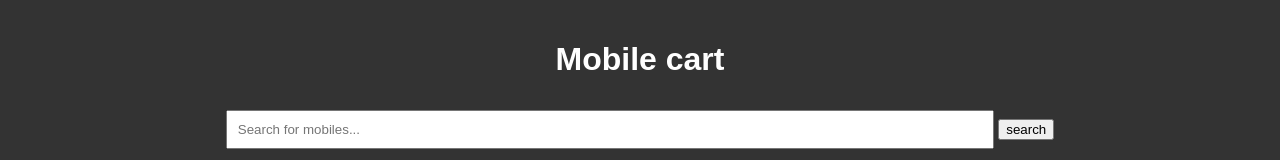
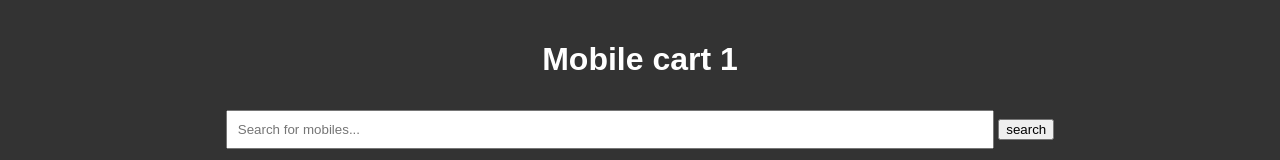
Before and after one commit to sanket9022/mobile-cart, a plain HTML site: page index.html in a window 1280 px wide. Shown: the top 160 px of the page. Drawn offline with Linux system fonts and the light colour scheme.

Commit message:
Update index.html

```diff
--- a/index.html
+++ b/index.html
@@ -8,7 +8,7 @@
 </head>
 <body>
     <header>
-        <h1>Mobile cart</h1>
+        <h1>Mobile cart 1</h1>
         <input type="text" id="searchBar" placeholder="Search for mobiles...">
         <button id="searchbtn">search</button>
     </header>
```
